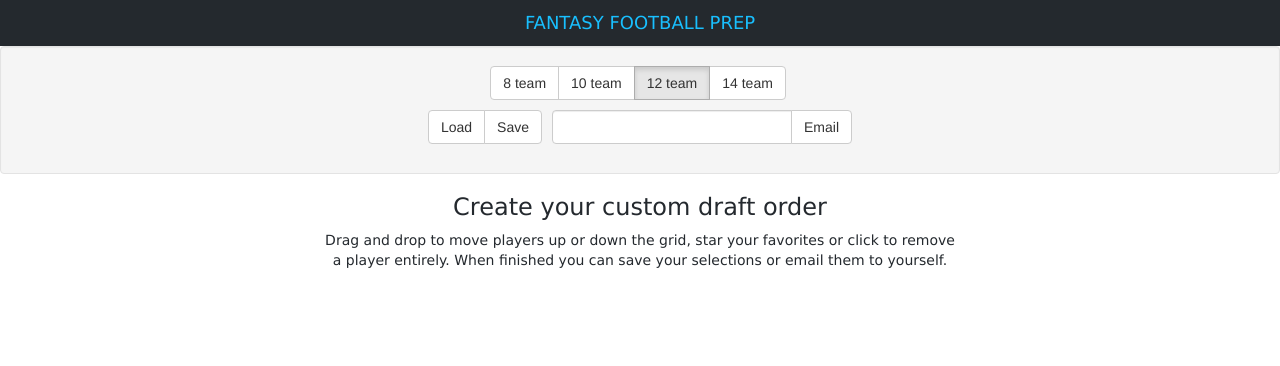
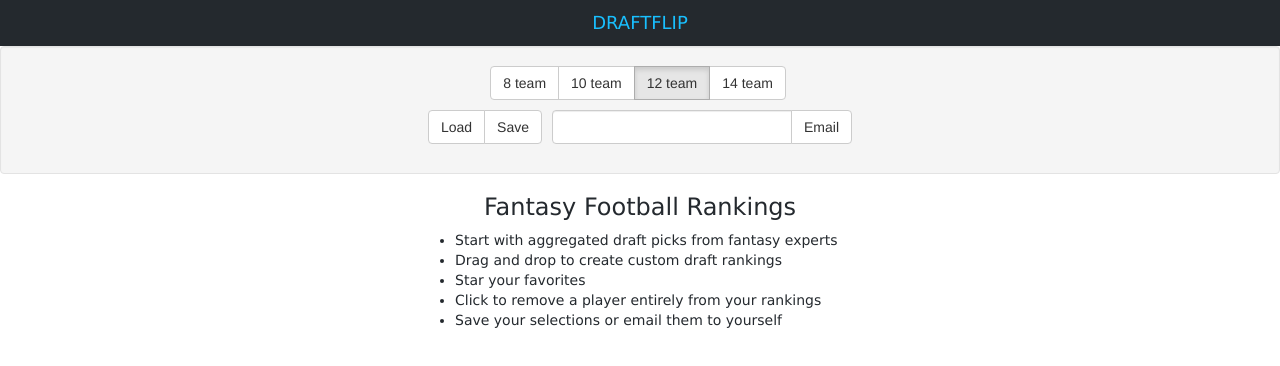
Before and after one commit to zeechmo/fantasy-football-prep, a website: page public/index.html in a window 1280 px wide. Drawn offline with nearby package versions, Linux system fonts and the light colour scheme; no server answers.

Commit message:
update index.hml

```diff
--- a/public/index.html
+++ b/public/index.html
@@ -7,7 +7,9 @@
     <meta charset="utf-8">
     <meta http-equiv="X-UA-Compatible" content="IE=edge">
     <meta name="viewport" content="width=device-width, initial-scale=1">
-    <title>Fantasy Football Prep</title>
+	<meta name="keywords" content="fantasy football rankings,fantasy football prep, draft flip">
+	<meta name="description" content="Custom fantasy football rankings aggregated from top experts to help you win your league.">
+    <title>Fantasy Football Rankings</title>
 
     <link rel="stylesheet" href="https://maxcdn.bootstrapcdn.com/bootstrap/3.2.0/css/bootstrap.min.css">
 	<link rel="stylesheet" href="//code.jquery.com/ui/1.12.1/themes/base/jquery-ui.css">
@@ -27,7 +29,8 @@
 	  #saveload { float: left;  margin-right: 10px; }
 	  #save-controls .input-group {width: 300px;}
 	  .instructionsHeader { width: 100%; text-align: center;  color: #24292e; font-family: Verdana;}
-	  .instructions { width: 50%; margin-left: auto; margin-right: auto; text-align: center; color: #24292e; font-family: Verdana;}
+	  .instructions { width: 100%; color: #24292e; font-family: Verdana;}
+	  .instructionsul { width: 450px; margin-left: auto; margin-right: auto; }
 	  .RB { background-color: #19bffe; }
 	  .WR { background-color: #87d37c; }
 	  .QB { background-color: #f47983; }
@@ -282,7 +285,7 @@
 
 <body>
     <div id="main">
-		<div id="nav">FANTASY FOOTBALL PREP</div>
+		<div id="nav">DRAFTFLIP</div>
 		<div class="well">
 			<div id="controls">
 				 <div class="btn-group" id="teams">
@@ -313,8 +316,16 @@
 				</div>
 			</div>
 		</div>
-		<div class="instructionsHeader"><h3>Create your custom draft order</h3></div>
-		<div class="instructions">Drag and drop to move players up or down the grid, star your favorites or click to remove a player entirely. When finished you can save your selections or email them to yourself.</div>
+		<div class="instructionsHeader"><h3>Fantasy Football Rankings</h3></div>
+		<div class="instructions">
+			<ul class="instructionsul">
+				<li>Start with aggregated draft picks from fantasy experts</li>
+				<li>Drag and drop to create custom draft rankings</li>
+				<li>Star your favorites</li>
+				<li>Click to remove a player entirely from your rankings</li>
+				<li>Save your selections or email them to yourself</li>
+			</ul>
+		</div>
   		<div class="instructions"></div>
 		<div id="colHeader"></div>
 		<div id="grid">
```
